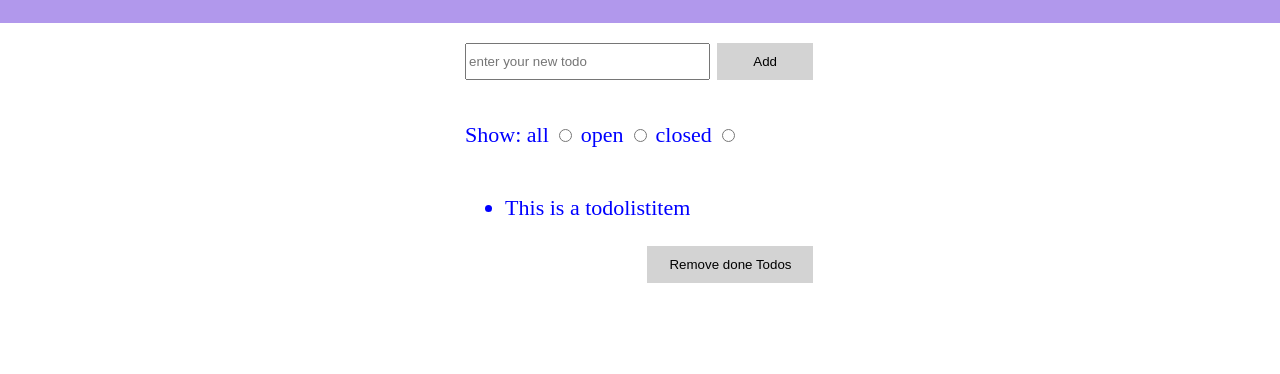
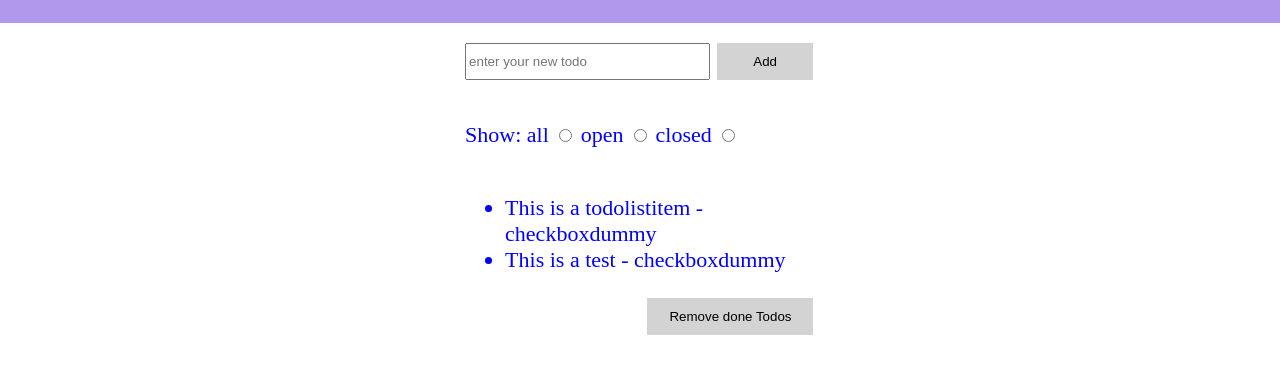
Before and after one commit to ChristianMLux/todo-app, a plain HTML site: page index.html in a window 1280 px wide. Shown: the part 226-600 px from the top of the page. Drawn offline with Linux system fonts and the light colour scheme.

Commit message:
fix: fixed some values

```diff
--- a/index.html
+++ b/index.html
@@ -47,6 +47,7 @@
       <section class="section-todo-list">
         <ul class="todo-list">
           <li>This is a todolistitem</li>
+          <li>This is a test</li>
         </ul>
       </section>
       <section class="section-delete">
--- a/style.css
+++ b/style.css
@@ -65,6 +65,10 @@ section {
   transition: 0.5s;
 }
 
+li::after {
+  content: " - checkboxdummy";
+}
+
 .remove-todo-btn {
   position: absolute;
   right: 0rem;
```
